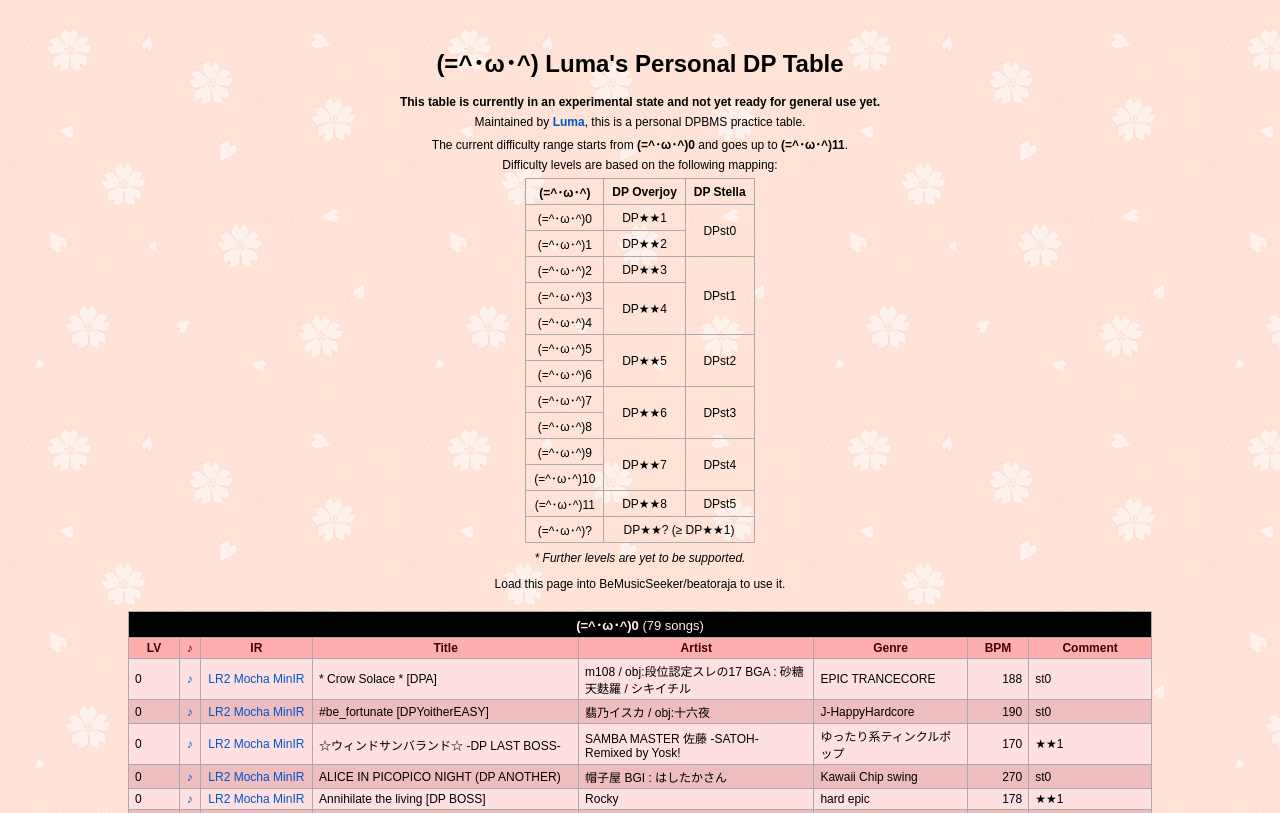
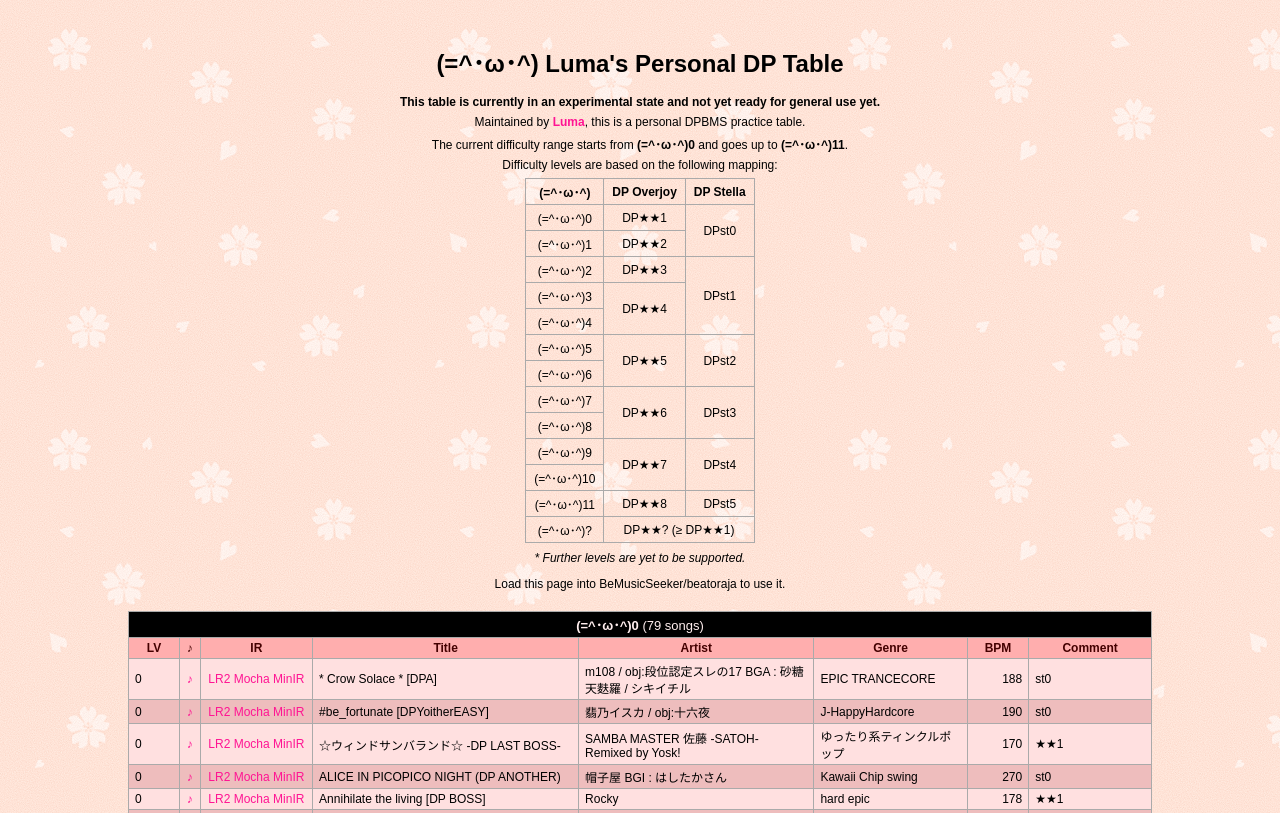
Before and after one commit to lumamaluma/lumamaluma.github.io, a plain HTML site: page dpbms.html in a window 1280 px wide. Shown: the top 813 px of the page. Drawn offline with Linux system fonts and the light colour scheme.

Commit message:
link color

```diff
--- a/dpbms.css
+++ b/dpbms.css
@@ -16,6 +16,16 @@ body {
 h1 {
     text-align: center;
     margin-bottom: 16px;
+}
+
+a {
+    color: #ff1493 !important;
+    text-decoration: none;
+}
+
+a:hover {
+    color: #ff69b4 !important;
+    text-decoration: underline;
 }
 
 .info-section {
```
